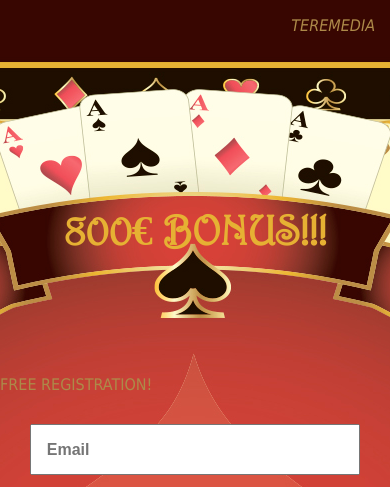
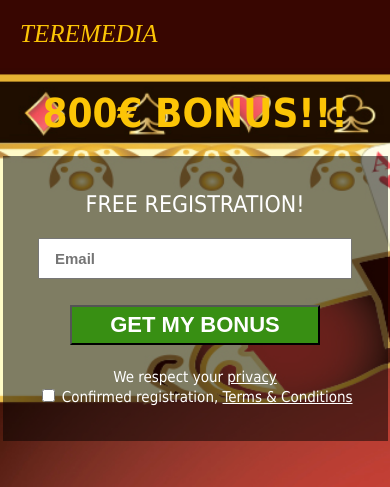
Before and after one commit to TodorovH/todorovh.github.io, a PHP site: page / in a window 390 px wide. Shown: the top 487 px of the page. Run offline with PHP 8.4, Linux system fonts and the light colour scheme; some web fonts are replaced.

Commit message:
Update style.css

```diff
--- a/public/css/style.css
+++ b/public/css/style.css
@@ -1,11 +1,6 @@
 @font-face {
-    src: url('../fonts/HARNGTON.TTF');
-    font-family: harn;
-}
-
-@font-face {
-    src: url('../fonts/comici.ttf');
-    font-family: comic;
+    src: url('../fonts/Viner Hand ITC.ttf');
+    font-family: vhi;
 }
 
 body {
@@ -17,76 +12,61 @@ body {
     background-repeat: no-repeat;
     background-size: 100% auto;
     background-position: center-x;
-    background-color: #380601;
+    background-color: #221a03;
 }
 
 #main-container {
     margin: 0;
     padding: 0;
+    display: block;
 }
 
 #upper-container {
-    width: 93%;
-    height: 520px;
-    margin: 50px auto;
+    width: 30%;
+    height: 300px;
+    margin: 80px 215px;
 }
 
 #logo-container {
     position: absolute;
-    top: 16px;
-    right: 15px;
-}
-
-#logo-container img {
-    width: 165px;
+    top: 20px;
+    left: 20px;
+    font-size: 25px;
+    font-family: vhi;
+    color: #fcc506;
 }
 
 #main-text {
-    width: 90%;
+    width: 100%;
     margin: 135px auto;
-    margin-bottom: 75px;
-    font-size: 30px;
-    font-family: harn;
+    margin-bottom: 30px;
+    font-size: 50px;
     text-align: center;
-    color: #e6b133;
+    color: #fcc506;
     font-weight: bold;
 }
 
 #central-container {
     margin: 0;
     padding: 0;
+    background-color: rgba(0,0,0,.5);
+    padding: 20px;
 }
 
-#text-container {
+#registration-container {
     text-align: center;
     color: white;
-    font-weight: bold;
     margin-bottom: 0;
-}
-
-#first-paragraph {
-    font-size: 40px;
-    font-family: harn;
-    color: #e6b133;
-    margin: 0;
-    padding: 0;
-}
-
-#second-paragraph {
-    font-size: 21px;
-    font-family: harn;
-    margin: 0;
-    margin-top: 10px;
-    padding: 0;
+    font-size: 23px;
 }
 
 #lcb-container {
-    padding-top: 30px;
+    padding-top: 15px;
     text-align: center;
 }
 
 input[type=text] {
-    width: 415px;
+    width: 280px;
     height: 35px;
     margin-bottom: 20px;
     font-size: 15px;
@@ -97,20 +77,14 @@ input[type=text] {
 }
 
 button {
-    width: 340px;
-    height: 30px;
+    width: 250px;
+    height: 40px;
     font-size: 22px;
     font-weight: bolder;
     outline: none;
-    background-color: #ddb744;
-    border-radius: 6px;
-    border-color: white;
+    background-color: #388f13;
     color: white;
     cursor: pointer;
-    margin-top: 7px;
-    margin-bottom: 6px;
-    -webkit-transform: scaleY(1.2);
-    transform: scaleY(1.5);
 }
 
 button:hover {
@@ -121,16 +95,8 @@ button:hover {
 #lcb-container p,
 #lcb-container a {
     color: white;
-}
-
-#last-text {
-    font-size: 35px;
-    font-family: comic;
-    text-align: center;
-    color: #e6b133;
-    margin: 0;
-    padding: 0;
-    margin-top: 22px;
+    font-size: 15px;
+    margin-bottom: 0;
 }
 
 #lower-container {
@@ -138,6 +104,27 @@ button:hover {
     padding: 30px;
     margin: 0 auto;
     color: #e6b133;
+}
+
+#steps-container {
+    display: flex;
+    width: 80%;
+    height: 320px;
+    margin: 0 auto;
+}
+
+#step1,
+#step2,
+#step3 {
+    width: 33%;
+    text-align: center;
+    color: white;
+    padding-top: 100px;
+    font-size: 22px;
+    font-weight: bold;
+    background-image: url('../img/circle.png');
+    background-repeat: no-repeat;
+    background-size: 100% auto;
 }
 
 #terms-policy-container {
@@ -155,317 +142,298 @@ button:hover {
 
 @media only screen and (max-width: 1650px) {
     #upper-container {
-        height: 670px;
+        height: 400px;
     }
 
-    #logo-container {
-        top: 18px;
-        right: 17px;
-    }
-
-    #logo-container img {
-        width: 220px;
+    #central-container {
+        padding: 50px 0;
     }
 
     #main-text {
-        margin: 168px auto;
-        margin-bottom: 100px;
-        font-size: 40px;
+        font-size: 57px;
     }
 
-    #text-container {
-        margin-bottom: 20px;
-    }
-
-    #first-paragraph {
-        font-size: 50px;
-    }
-
-    #second-paragraph {
-        font-size: 27px;
-        margin-top: 15px;
+    #registration-container {
+        margin-bottom: 6px;
     }
 
     input[type=text] {
-        width: 500px;
-        height: 40px;
-        margin-bottom: 30px;
-        font-size: 18px;
+        margin-bottom: 26px;
     }
 
     button {
-        width: 375px;
-        height: 36px;
-        font-size: 24px;
-        margin-top: 0;
-        margin-bottom: 12px;
+        margin-bottom: 8px;
     }
 
-    #last-text {
-        margin-top: 84px;
-        font-size: 40px;
+    #steps-container {
+        height: 450px;
     }
-}
 
-@media only screen and (max-width: 1600px) {
-    #last-text {
-        margin-top: 77px;
+    #step1,
+    #step2,
+    #step3 {
+        padding-top: 130px;
     }
 }
 
 @media only screen and (max-width: 1550px) {
     #upper-container {
-        height: 630px;
-    }
-
-    #logo-container {
-        top: 16px;
-        right: 15px;
-    }
-
-    #logo-container img {
-        width: 210px;
+        height: 380px;
     }
 
     #main-text {
-        margin: 165px auto;
-        margin-bottom: 90px;
-        font-size: 35px;
-    }
-
-    #text-container {
-        margin-bottom: 20px;
-    }
-
-    #first-paragraph {
-        font-size: 45px;
-    }
-
-    #second-paragraph {
-        font-size: 22px;
-        margin-top: 12px;
-    }
-
-    input[type=text] {
-        width: 450px;
-        height: 36px;
-        margin-bottom: 25px;
-        font-size: 16px;
-    }
-
-    button {
-        width: 340px;
-        height: 33px;
-        font-size: 22px;
-        margin-top: 0;
-        margin-bottom: 12px;
-    }
-
-    #last-text {
-        margin-top: 105px;
+        font-size: 50px;
     }
 }
 
 @media only screen and (max-width: 1500px) {
-    #last-text {
-        margin-top: 83px;
+    #main-text {
+        margin: 110px auto;
+        margin-bottom: 30px;
+    }
+
+    #steps-container {
+        height: 410px;
+    }
+
+    #step1, #step2, #step3 {
+        padding-top: 120px;
     }
 }
 
 @media only screen and (max-width: 1450px) {
-    #upper-container {
-        height: 600px;
+   #upper-container {
+        height: 360px;
     }
 
     #main-text {
-        margin: 152px auto;
-        margin-bottom: 80px;
-        font-size: 35px;
+        margin: 90px auto;
     }
 
-    #last-text {
-        margin-top: 76px;
-    }
-}
-
-@media only screen and (max-width: 1400px) {
-    #last-text {
-        margin-top: 52px;
+    #step1, #step2, #step3 {
+        padding-top: 110px;
     }
 }
 
 @media only screen and (max-width: 1350px) {
     #upper-container {
-        height: 540px;
+        height: 315px;
     }
 
-    #logo-container img {
-        width: 190px;
-    }
-
-    #main-text {
-        margin: 140px auto;
-        margin-bottom: 75px;
-        font-size: 32px;
-    }
-
-    #last-text {
-        margin-top: 45px;
+    #central-container {
+        padding: 35px 0;
     }
 }
 
 @media only screen and (max-width: 1300px) {
-    #last-text {
-        margin-top: 20px;
+    #upper-container {
+        width: 50%;
+        margin: 80px 165px;
+    }
+
+    #central-container {
+        width: 385px;
+        margin: 0 auto;
+    }
+
+    #steps-container {
+        height: 340px;
     }
 }
 
 @media only screen and (max-width: 1250px) {
     body {
-        background-size: 1400px auto;
+        background-size: 1250px auto;
         background-position: center 0;
     }
 
-    #upper-container {
-        height: 580px;
+    #main-text {
+        margin-bottom: 20px;
     }
 
-    #main-text {
-        margin: 155px auto;
-        margin-bottom: 85px;
-    }
-
-    #logo-container img {
-        width: 170px;
-    }
-
-    #first-paragraph {
-        font-size: 55px;
-    }
-
-    #second-paragraph {
-        font-size: 29px;
-    }
-
-    #last-text {
-        margin-top: 42px;
+    #step1, #step2, #step3 {
+        padding-top: 100px;
+        font-size: 18px;
     }
 }
 
-@media only screen and (max-width: 1250px ) and (orientation: portrait) {
-    body {
-        background-size: 1900px auto;
-        background-position: center 0;
+@media only screen and (max-width: 1150px) {
+    #steps-container {
+        width: 98%;
     }
 
     #upper-container {
-        height: 800px;
+        margin: 80px 130px;
     }
 
-    #main-text {
-        margin: 205px auto;
-        font-size: 47px;
-        margin-bottom: 120px;
-    }
-
-    #logo-container img {
-        width: 170px;
-    }
-
-    input[type=text] {
-        height: 45px;
-        margin-bottom: 35px;
-    }
-
-    button {
-        height: 35px;
-        margin-top: 7px;
-    }
-
-    #terms-policy-container {
-        font-size: 10px;
-        line-height: 14px;
-    }
-
-    #last-text {
-        margin-top: 150px;
+    #step1, #step2, #step3 {
+        font-size: 22px;
     }
 }
 
 @media only screen and (max-width: 1000px) {
-    #logo-container img {
-        width: 150px;
+    #upper-container {
+        height: 320px;
+    }
+
+    #main-text {
+        font-size: 40px;
+    }
+
+    #step1, #step2, #step3 {
+        padding-top: 90px;
+        font-size: 18px;
     }
 }
 
 @media only screen and (max-width: 900px) {
-    #logo-container img {
-        width: 120px;
+    body {
+        background-size: 1250px 76%;
     }
 
-    input[type=text] {
-        width: 76%;
+    #steps-container {
+        height: 300px;
     }
+}
 
-    button {
-        width: 58%;
+@media only screen and (max-width: 850px) {
+    body {
+        background-size: 1250px 72%;
     }
 }
 
 @media only screen and (max-width: 800px) {
-    #logo-container img {
-        width: 100px;
+    #upper-container {
+        margin: 80px 110px;
+    }
+
+    #main-text {
+        width: 100%;
+    }
+
+    #step1, #step2, #step3 {
+        padding-top: 80px;
+        font-size: 16px;
+    }
+}
+
+@media only screen and (max-width: 750px) {
+    body {
+        background-size: 1250px 71%;
+    }
+
+    #steps-container {
+        height: 280px;
+    }
+
+    #step1, #step2, #step3 {
+        padding-top: 70px;
+    }
+}
+
+@media only screen and (max-width: 700px) {
+    body {
+        background-size: 1250px 70%;
+    }
+
+    #steps-container {
+        height: 260px;
+    }
+
+    #step1, #step2, #step3 {
+        font-size: 14px;
     }
 }
 
 @media only screen and (max-width: 650px) {
-    #first-paragraph {
-        font-size: 35px;
+    body {
+        background-size: auto 1720px;
+        background-position: -538px 0;
     }
 
-    #second-paragraph {
-        font-size: 18px;
+    #upper-container {
+        width: 60%;
     }
 
-    #last-text {
-        margin-top: 80px;
+    #steps-container {
+        display: block;
     }
-}
 
-@media only screen and (max-width: 650px) and (orientation: portrait) {
-    #last-text {
-        margin-top: 175px;
+    #step1, #step2, #step3 {
+        width: 70%;
+        margin: 10px auto;
+        padding-top: 137px;
+        font-size: 25px;
+        height: inherit;
+        background-size: 100% auto;
+    }
+
+    #lower-container {
+        padding-top: 984px;
     }
 }
 
 @media only screen and (max-width: 600px) {
-    button {
-        font-size: 18px;
+    body {
+        background-size: auto 1700px;
+    }
+
+    #upper-container {
+        width: 90%;
+        margin: 80px auto;
+    }
+
+    #step1, #step2, #step3 {
+        padding-top: 125px;
+    }
+}
+
+@media only screen and (max-width: 550px) {
+    body {
+        background-size: auto 1650px;
+    }
+
+    #step1, #step2, #step3 {
+        padding-top: 110px;
+    }
+
+    #lower-container {
+        padding-top: 950px;
     }
 }
 
 @media only screen and (max-width: 500px) {
-    button {
-        font-size: 14px;
+    body {
+        background-size: auto 1500px;
+    }
+
+    #step1, #step2, #step3 {
+        padding-top: 100px;
+        font-size: 22px;
+        height: 218px;
+    }
+
+    #lower-container {
+        padding-top: 780px;
     }
 }
 
-@media only screen and (max-width: 400px) {
+@media only screen and (max-width: 450px) {
+    body {
+        background-size: auto 1320px;
+    }
+
     #upper-container {
         width: 100%;
-        margin: 0 auto;
-        height: 830px;
     }
 
-    #main-text {
-        font-size: 42px;
+    #step1, #step2, #step3 {
+        padding-top: 80px;
+        font-size: 18px;
+        height: 185px;
     }
 
-    #first-paragraph {
-        font-size: 28px;
-    }
-
-    #last-text {
-        margin-top: 195px;
+    #lower-container {
+        padding-top: 580px;
     }
 }
```
